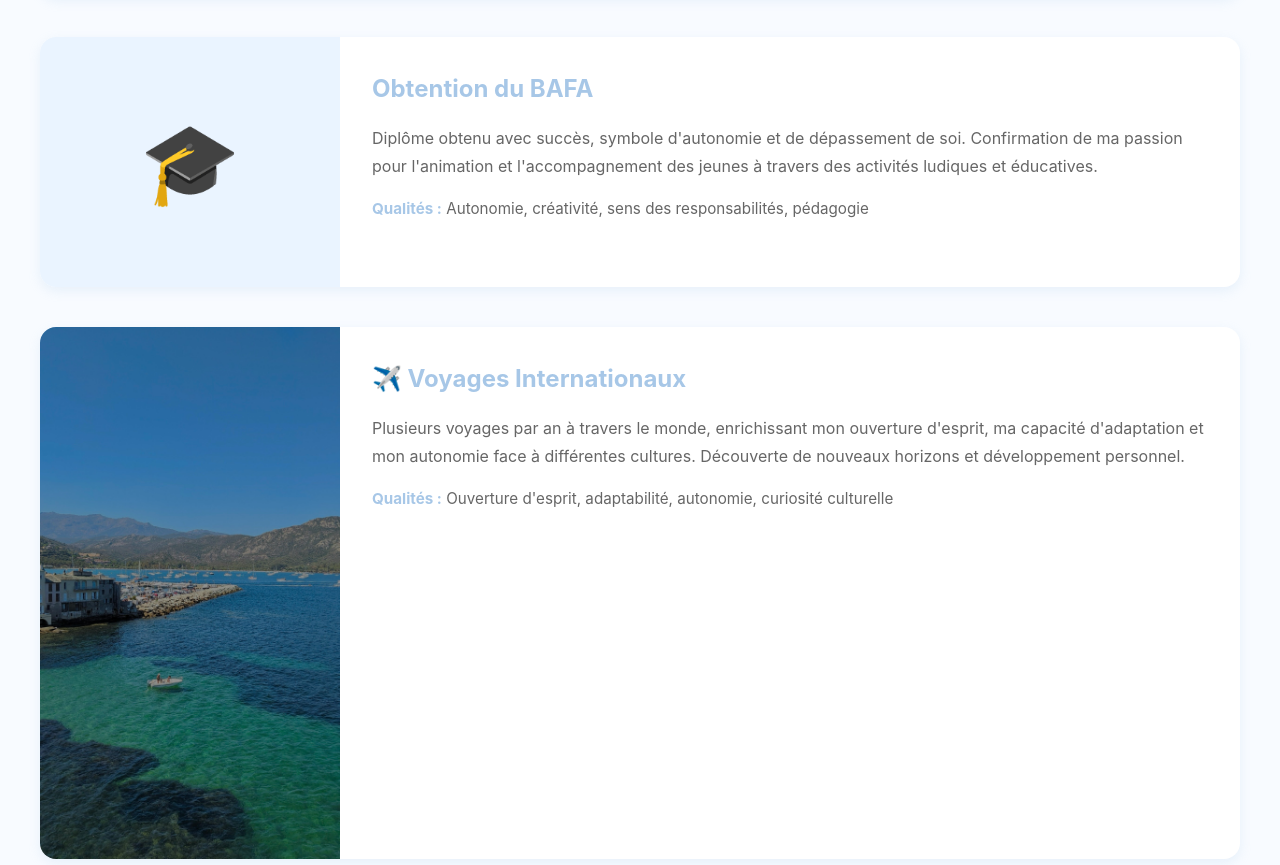
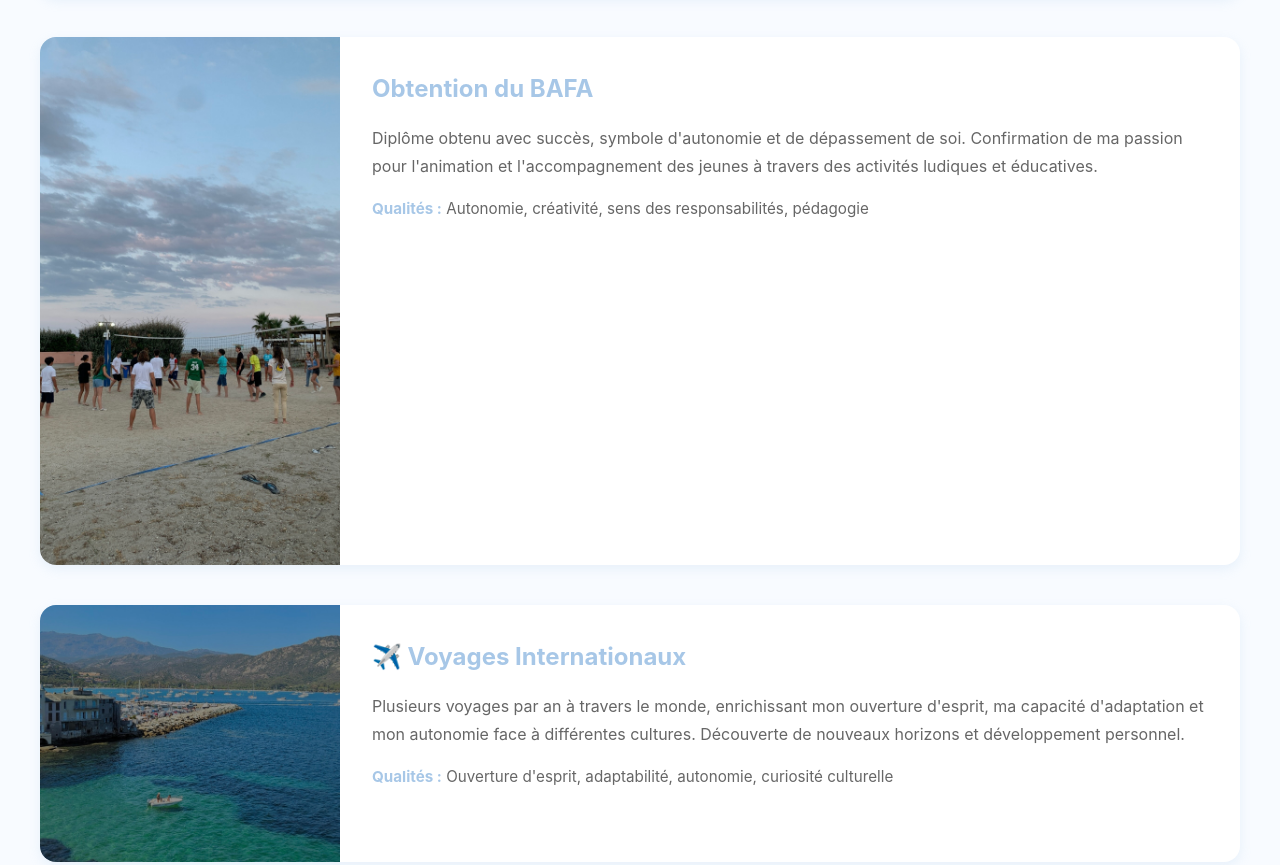
Before and after one commit to soso-95/mon-site-web, a plain HTML site: page index.html in a window 1280 px wide. Shown: the part 6019-6884 px from the top of the page. Drawn offline with Linux system fonts and the light colour scheme.

Commit message:
index.html

```diff
--- a/index.html
+++ b/index.html
@@ -210,7 +210,7 @@
 
                 <div class="achievement-card scroll-reveal">
                     <div class="achievement-image">
-                        <div class="achievement-icon-large">🎓</div>
+                        <img src="colov.jpg" alt="Obtention du BAFA">
                     </div>
                     <div class="achievement-content">
                         <h3>Obtention du BAFA</h3>
@@ -221,7 +221,7 @@
 
                 <div class="achievement-card scroll-reveal">
                     <div class="achievement-image">
-                        <img src="voyagev.jpg" alt="Voyages internationaux">
+                        <img src="IMG_4388.jpeg" alt="Voyages internationaux">
                     </div>
                     <div class="achievement-content">
                         <h3>✈️ Voyages Internationaux</h3>
```
